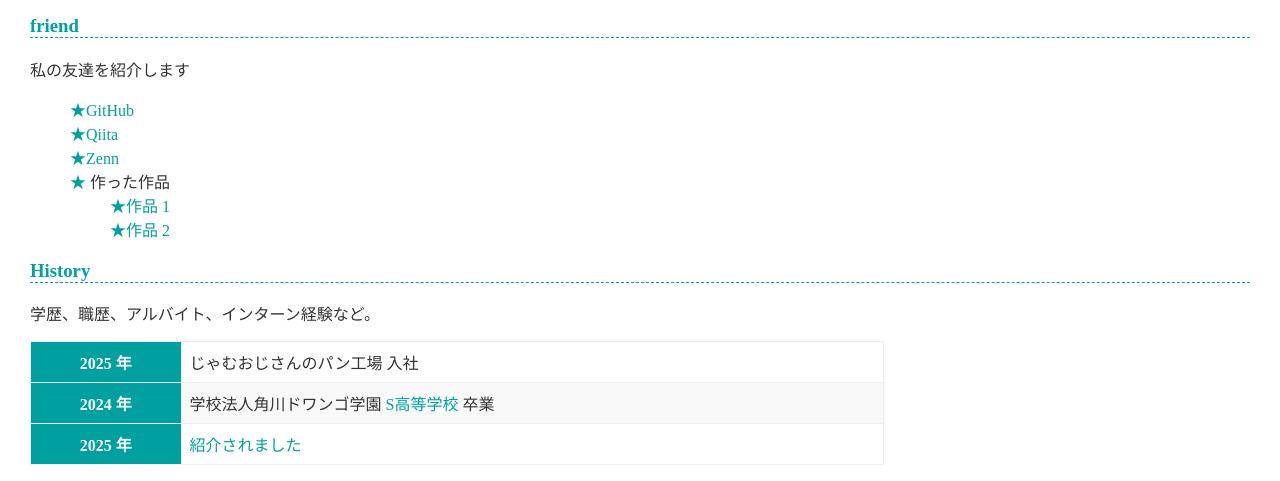
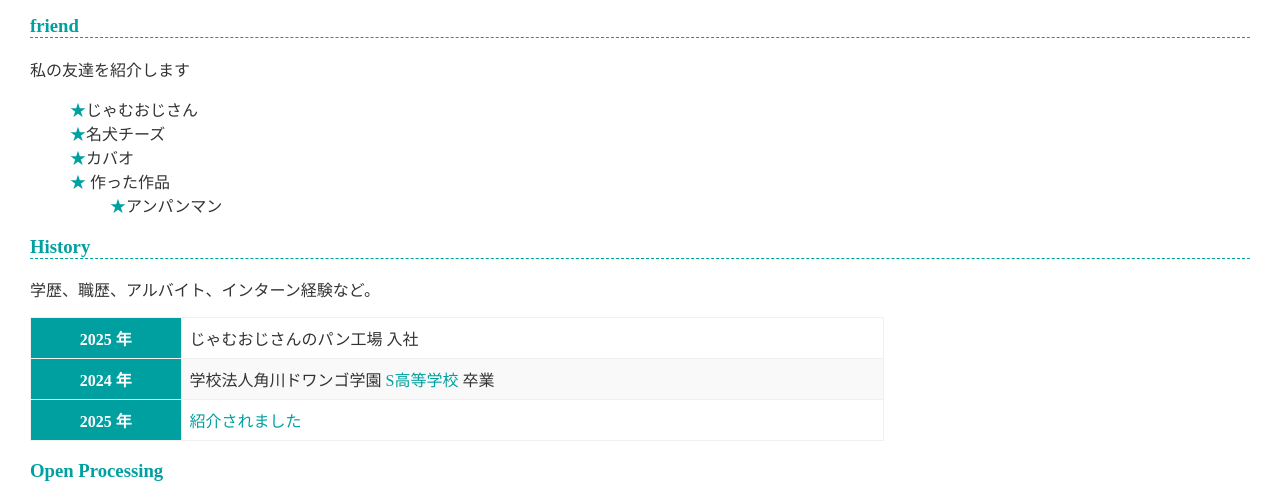
Before and after one commit to batakoweb/batakoweb.github.io, a plain HTML site: page index.html in a window 1280 px wide. Shown: the part 1043-1524 px from the top of the page. Drawn offline with Linux system fonts and the light colour scheme.

Commit message:
Update index.html

```diff
--- a/index.html
+++ b/index.html
@@ -41,16 +41,17 @@
     <h3>friend</h3>
     <p>私の友達を紹介します</p>
     <ul>
-      <li><a href="https://github.com/">GitHub</a></li>
-      <li><a href="https://qiita.com/">Qiita</a></li>
-      <li><a href="https://zenn.dev/">Zenn</a></li>
+      <li>じゃむおじさん</li>
+      <li>名犬チーズ</li>
+      <li>カバオ</li>
+
       <li>
         作った作品
         <ul>
-          <li><a href="https://example.com/">作品 1</a></li>
-          <li><a href="https://example.com/">作品 2</a></li>
+          <li>アンパンマン</li>
         </ul>
       </li>
+
     </ul>
 
     <h3>History</h3>
```
